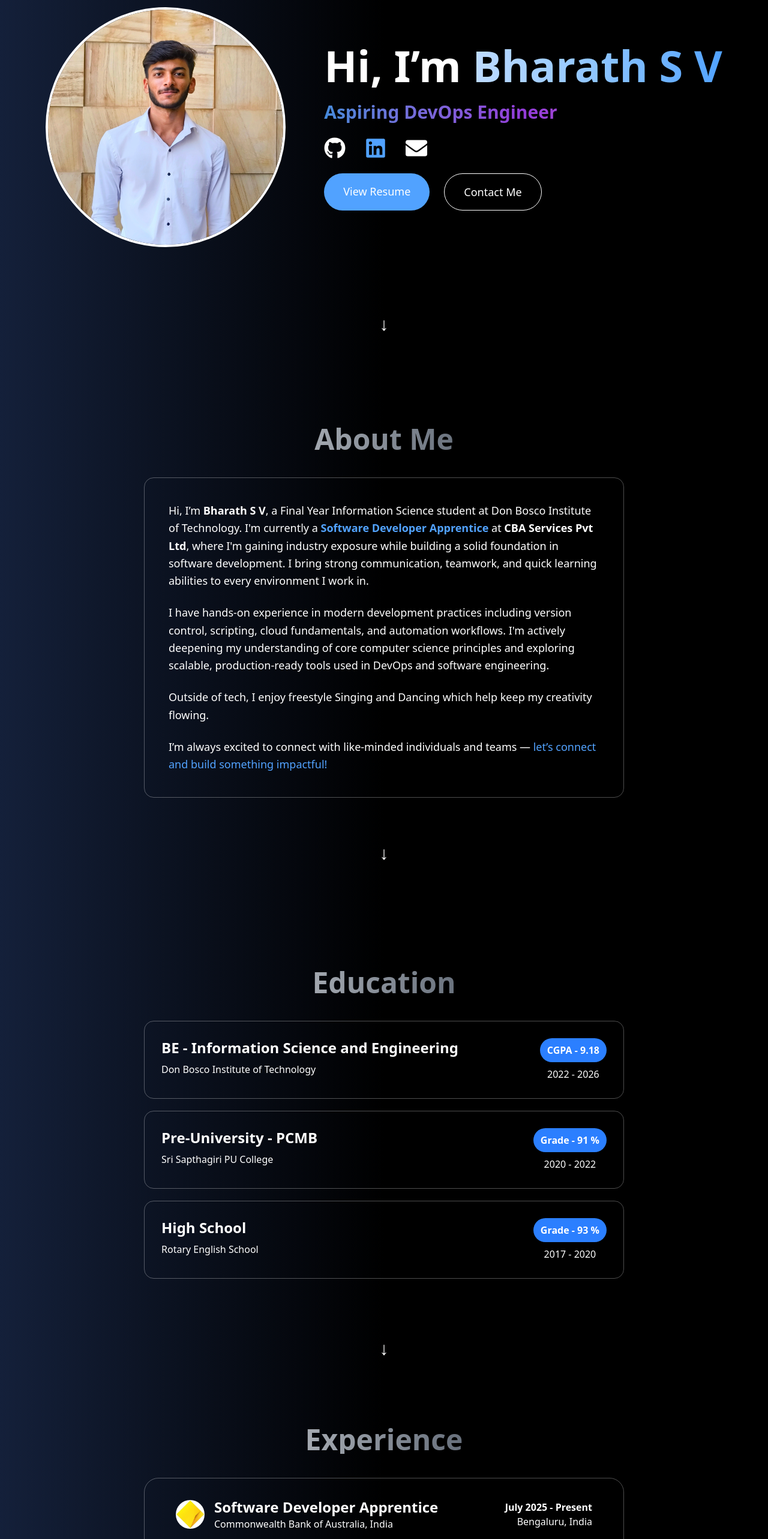
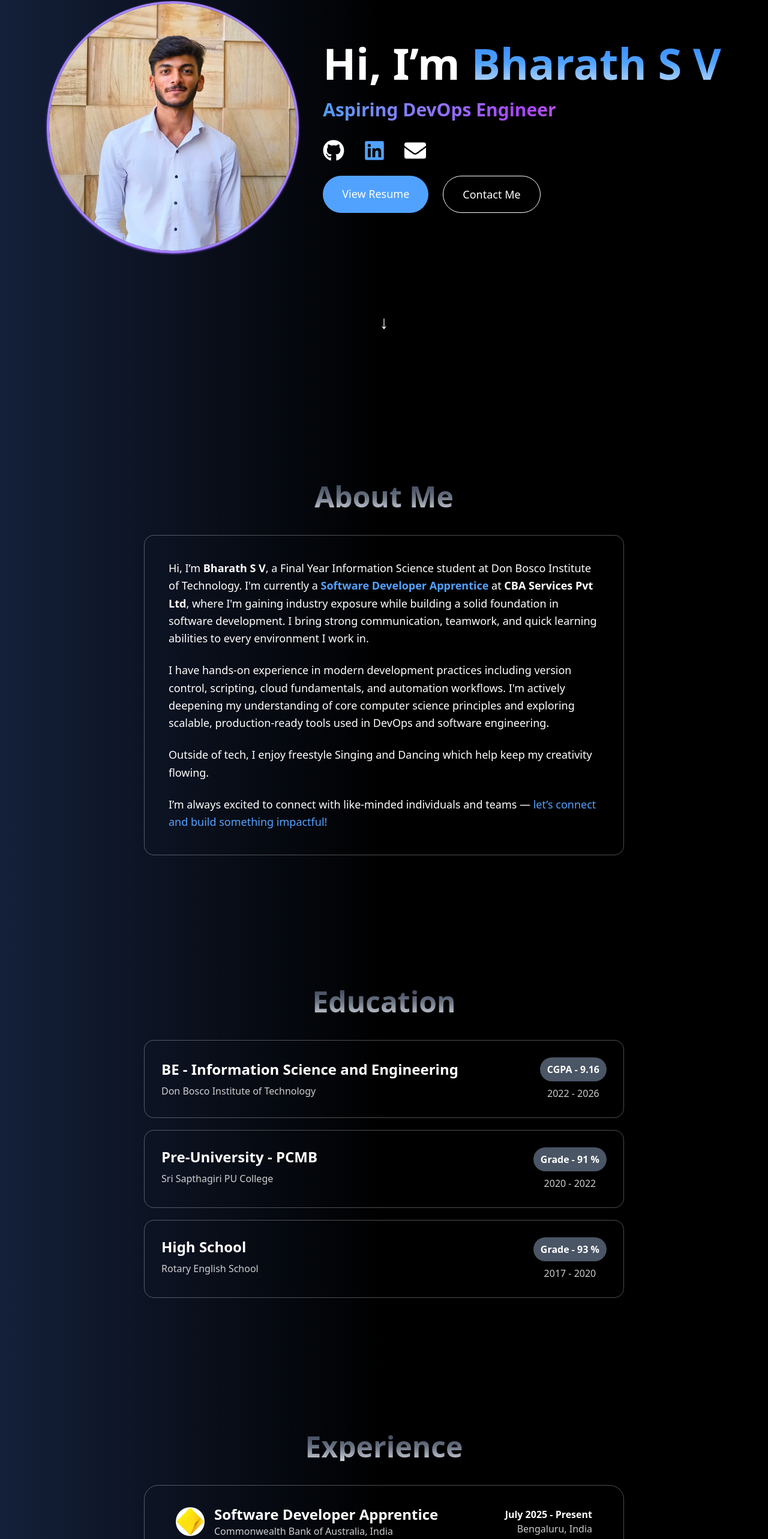
Before and after one commit to Bharath18sv/Portfolio, a React (Vite) app: page / in a window 1280 px wide. Shown: the part 156-2722 px from the top of the page at 60% size. Built offline with nearby package versions, Linux system fonts and the light colour scheme.

Commit message:
Completed Contact page, update all the pages for mobile responsiveness

```diff
--- a/src/App.jsx
+++ b/src/App.jsx
@@ -7,6 +7,7 @@ import Skills from "./pages/Skills";
 import Projects from "./pages/Projects";
 import Contact from "./pages/Contact";
 import Education from "./pages/Education";
+import Footer from "./components/Footer";
 
 function App() {
   return (
@@ -28,11 +29,12 @@ function App() {
         <Skills />
       </section>
       <section id="projects">
-        <Projects />
+        {/* <Projects /> */}
       </section>
       <section id="contact">
         <Contact />
       </section>
+      <Footer />
     </>
   );
 }
--- a/src/components/Header.jsx
+++ b/src/components/Header.jsx
@@ -7,9 +7,9 @@ export default function Header() {
       <header className="fixed top-0 w-full backdrop-blur-lg z-50">
         <nav className="max-w-7xl mx-auto px-4 sm:px-6 lg:px-8 py-4 flex justify-between items-center">
           {/* Navigation Links */}
-          <ul className="flex flex:col sm:flex-row justify-evenly gap-6 text-blue-300 text-lg font-medium w-full pt-1">
+          <ul className="flex flex-wrap flex:col sm:flex-row text-sm justify-evenly gap-6 text-blue-300 md:text-lg font-medium w-full pt-1">
             <li>
-              <a href="/" className="hover:text-white transition">
+              <a href="#home" className="hover:text-white transition">
                 Home
               </a>
             </li>
--- a/src/components/RotatingText.jsx
+++ b/src/components/RotatingText.jsx
@@ -2,8 +2,8 @@ import React, { useState, useEffect } from "react";
 
 function RotatingText() {
   const phrases = [
-    "Final Year Information Science Student",
-    "Software Developer Apprentice",
+    "Information Science Student",
+    "Aspiring Full Stack Developer",
     "Aspiring DevOps Engineer",
   ];
 
@@ -26,7 +26,7 @@ function RotatingText() {
 
   return (
     <h2
-      className={`text-2xl md:text-3xl bg-gradient-to-r from-blue-400 via-purple-500 to-pink-400 bg-clip-text text-transparent font-semibold transition-opacity duration-500 ease-in-out ${
+      className={` text-xl md:text-3xl bg-gradient-to-r from-blue-400 via-purple-500 to-red-400 bg-clip-text text-transparent font-semibold transition-opacity duration-500 ease-in-out ${
         visible ? "opacity-100" : "opacity-0"
       }`}
     >
--- a/src/components/Title.jsx
+++ b/src/components/Title.jsx
@@ -3,7 +3,7 @@ import React from 'react'
 function Title({title}) {
   return (
     <div>
-      <h2 className="bg-gradient-to-r from-white to-gray-800 bg-clip-text text-transparent text-4xl md:text-5xl font-bold text-center relative">
+      <h2 className="m-10 bg-gradient-to-t from-gray-300 via-gray-500 to-gray-700 bg-clip-text text-transparent text-4xl md:text-5xl font-bold text-center relative">
         {title}
       </h2>
     </div>
--- a/src/pages/AboutMe.jsx
+++ b/src/pages/AboutMe.jsx
@@ -3,13 +3,13 @@ import Title from "../components/Title";
 
 function AboutMe() {
   return (
-    <section className=" py-16 px-4 md:px-20 m-20 -mb-10" id="about">
-      <div className="max-w-5xl mx-auto space-y-10">
+    <section id="about" className="">
+      <div className="md:py-10 md:m-20">
         {/* Heading */}
         <Title title="About Me" />
 
         {/* Paragraphs */}
-        <div className="space-y-6 text-lg leading-relaxed text-white border border-white/30 hover:border-white transform transition duration-300 hover:scale-102 mx-20 p-10 rounded-2xl">
+        <div className="flex flex-col space-y-6 text-lg leading-relaxed text-white border border-white/30 hover:border-white transform transition duration-300 hover:scale-102 m-5 md:mx-40 p-10 rounded-2xl">
           <p>
             Hi, I’m <strong>Bharath S V</strong>, a Final Year Information
             Science student at Don Bosco Institute of Technology. I'm currently
@@ -44,7 +44,9 @@ function AboutMe() {
             </span>
           </p>
         </div>
-        <div className="flex justify-center mt-20">
+
+        {/* scroll down */}
+        {/* <div className="flex justify-center mt-20">
           <a
             href="#education"
             aria-label="Scroll Down"
@@ -52,7 +54,7 @@ function AboutMe() {
           >
             ↓
           </a>
-        </div>
+        </div> */}
       </div>
     </section>
   );
--- a/src/pages/Education.jsx
+++ b/src/pages/Education.jsx
@@ -4,63 +4,72 @@ import Title from "../components/Title";
 function Education() {
   return (
     <section id="education">
-      <div className="py-16 px-4 md:px-20 m-20">
+      <div className="md:py-10 px-3 md:px-20 md:m-20">
         <Title title="Education" />
 
         {/* Engineering */}
-        <div className="border border-white/30 hover:border-white hover:scale-102 transform transition duration-300 rounded-2xl text-white mx-20 p-7 mt-10">
-          <div className="flex flex-col md:flex-row justify-between">
-            <div>
-              <h1 className="text-2xl font-bold">
+        <div className="border border-white/30 hover:border-white hover:scale-102 transform transition duration-300 rounded-2xl text-white md:mx-20 p-4 md:p-7 ">
+          <div className="flex flex-col md:flex-row md:justify-between items-center gap-2">
+            {/* course and institution */}
+            <div className="flex flex-col flex-wrap md:items-start items-center">
+              <h1 className="text-xl text-center md:text-2xl font-bold">
                 BE - Information Science and Engineering
               </h1>
-              <p className="mt-2">Don Bosco Institute of Technology</p>
+              <p className="md:mt-2 text-white/80">
+                Don Bosco Institute of Technology
+              </p>
             </div>
 
+            {/* marks and duration */}
             <div className="flex flex-col items-center">
-              <span className=" px-3 py-2 font-bold rounded-3xl bg-blue-500 hover:bg-blue-600 transform transition duration-300 outline-none">
-                CGPA - 9.18
+              <span className=" px-3 md:py-2 font-bold rounded-3xl bg-gray-600 hover:bg-blue-400 transform transition duration-300 outline-none">
+                CGPA - 9.16
               </span>
-              <span className="mt-2">2022 - 2026</span>
+              <span className="mt-2 text-white/80">2022 - 2026</span>
             </div>
           </div>
         </div>
 
         {/* PUC */}
-        <div className="border border-white/30 hover:border-white hover:scale-102 transform transition duration-300 rounded-2xl text-white mx-20 p-7 mt-5">
-          <div className="flex flex-col md:flex-row justify-between">
-            <div>
-              <h1 className="text-2xl font-bold">Pre-University - PCMB</h1>
-              <p className="mt-2">Sri Sapthagiri PU College</p>
+        <div className="border border-white/30 hover:border-white hover:scale-102 transform transition duration-300 rounded-2xl text-white md:mx-20 p-4 md:p-7 mt-5">
+          <div className="flex flex-col md:flex-row justify-between gap-2">
+            <div className="flex flex-col md:items-start items-center">
+              <h1 className="text-xl md:text-2xl font-bold">
+                Pre-University - PCMB
+              </h1>
+              <p className="md:mt-2 text-white/80">
+                Sri Sapthagiri PU College
+              </p>
             </div>
 
             <div className="flex flex-col items-center">
-              <span className=" px-3 py-2 font-bold rounded-3xl bg-blue-500  hover:bg-blue-600 outline-none">
+              <span className=" px-3 md:py-2 font-bold rounded-3xl bg-gray-600  hover:bg-blue-400 outline-none">
                 Grade - 91 %
               </span>
-              <span className="mt-2">2020 - 2022</span>
+              <span className="mt-2 text-white/80">2020 - 2022</span>
             </div>
           </div>
         </div>
 
         {/* High School */}
-        <div className="border border-white/30 hover:border-white hover:scale-102 transform transition duration-300 rounded-2xl text-white mx-20 p-7 mt-5">
-          <div className="flex flex-col md:flex-row justify-between">
-            <div>
-              <h1 className="text-2xl font-bold">High School</h1>
-              <p className="mt-2">Rotary English School</p>
+        <div className="border border-white/30 hover:border-white hover:scale-102 transform transition duration-300 rounded-2xl text-white md:mx-20 p-4 md:p-7 mt-5">
+          <div className="flex flex-col md:flex-row justify-between gap-2">
+            <div className="flex flex-col flex-wrap md:items-start items-center">
+              <h1 className="text-xl md:text-2xl font-bold">High School</h1>
+              <p className="md:mt-2 text-white/80">Rotary English School</p>
             </div>
 
             <div className="flex flex-col items-center">
-              <span className=" px-3 py-2 font-bold rounded-3xl bg-blue-500 hover:bg-blue-600 outline-none">
+              <span className=" px-3 md:py-2 font-bold rounded-3xl bg-gray-600 hover:bg-blue-400 outline-none">
                 Grade - 93 %
               </span>
-              <span className="mt-2">2017 - 2020</span>
+              <span className="mt-2 text-white/80">2017 - 2020</span>
             </div>
           </div>
         </div>
       </div>
-      <div className="-mt-10 flex justify-center">
+
+      {/* <div className="-mt-10 flex justify-center">
         <a
           href="#experience"
           aria-label="Scroll Down"
@@ -68,7 +77,7 @@ function Education() {
         >
           ↓
         </a>
-      </div>
+      </div> */}
     </section>
   );
 }
--- a/src/pages/Experience.jsx
+++ b/src/pages/Experience.jsx
@@ -3,17 +3,18 @@ import Title from "../components/Title";
 
 function Experience() {
   return (
-    <section className="-mt-10"id="experience">
-      <div className="py-16 px-4 md:px-20 m-20">
+    <section id="experience">
+      <div className="py-16 px-4 md:px-20 md:m-20">
         <Title title="Experience" />
+
         {/* CBA */}
-        <div className="border border-white/30 hover:border-white text-white mx-20 mt-10 px-7 py-2 transition duration-300 transform hover:scale-102 rounded-3xl">
+        <div className="border border-white/30 hover:border-white text-white md:mx-20 md:px-7 py-2 transition duration-300 transform hover:scale-102 rounded-3xl">
           {/* Top Section */}
-          <div className="flex flex-col sm:flex-row sm:items-center sm:justify-between p-6">
-            {/* Image role and company*/}
-            <div className="flex items-start sm:items-center gap-4">
+          <div className="flex flex-col sm:flex-row sm:items-center sm:justify-between p-6 gap-2">
+            {/* Image, role and company*/}
+            <div className="flex justify-center items-start sm:items-center gap-4">
               {/* image */}
-              <span className="relative flex shrink-0 rounded-full overflow-hidden h-12 w-12">
+              <span className="relative flex shrink-0 rounded-full overflow-hidden h-8 w-8 md:h-12 md:w-12 ">
                 <img
                   className="aspect-square h-full w-full object-cover"
                   src="cba.png"
@@ -22,24 +23,24 @@ function Experience() {
               </span>
               {/* Role and Company */}
               <div>
-                <h1 className="font-bold text-2xl">
+                <h1 className="font-bold text-xl md:text-2xl">
                   Software Developer Apprentice
                 </h1>
-                <p className="text-base">
+                <p className="text-left text-white/80">
                   Commonwealth Bank of Australia, India
                 </p>
               </div>
             </div>
 
             {/* Duration and Location */}
-            <div className="text-left sm:text-right">
-              <p className="font-bold">July 2025 - Present</p>
-              <p>Bengaluru, India</p>
+            <div className="text-center sm:text-right">
+              <p className="md:font-bold">July 2025 - Present</p>
+              <p className="text-white/80">Bengaluru, India</p>
             </div>
           </div>
 
           {/* Description List */}
-          <div className="px-6 pb-4">
+          <div className="px-3 md:px-6 pb-4">
             <ul className="list-disc pl-8 space-y-2 text-sm sm:text-base">
               <li>
                 I am currently undergoing a hands-on apprenticeship focused on
@@ -63,13 +64,13 @@ function Experience() {
         </div>
 
         {/* Devops */}
-        <div className="border border-white/30 hover:border-white text-white mx-20 mt-5 px-7 py-2 transition transform hover:scale-102 duration-300 rounded-3xl">
+        <div className="border border-white/30 hover:border-white text-white md:mx-20 mt-5 md:px-7 py-2 transition transform hover:scale-102 duration-300 rounded-3xl">
           {/* Top Section */}
-          <div className="flex flex-col sm:flex-row sm:items-center sm:justify-between p-6">
+          <div className="flex flex-col sm:flex-row sm:items-center sm:justify-between p-6 gap-2">
             {/* Image role and company*/}
-            <div className="flex items-start sm:items-center gap-4">
+            <div className="flex justify-center items-start sm:items-center gap-4">
               {/* image */}
-              <span className="relative flex shrink-0 rounded-full overflow-hidden h-12 w-12">
+              <span className="relative flex shrink-0 rounded-full overflow-hidden w-8 h-8 md:h-12 md:w-12">
                 <img
                   className="aspect-square h-full w-full object-cover"
                   src="elevateLabs.png"
@@ -78,14 +79,14 @@ function Experience() {
               </span>
               {/* Role and Company */}
               <div>
-                <h1 className="font-bold text-2xl">DevOps Intern</h1>
-                <p className="text-base">Elevate Labs</p>
+                <h1 className="font-bold text-xl md:text-2xl">DevOps Intern</h1>
+                <p className="text-left">Elevate Labs</p>
               </div>
             </div>
 
             {/* Duration and Location */}
-            <div className="text-left sm:text-right">
-              <p className="font-bold">May 2025 - June 2025</p>
+            <div className="text-center sm:text-right">
+              <p className="md:font-bold">May 2025 - June 2025</p>
               <p>Bengaluru, India</p>
             </div>
           </div>
@@ -116,13 +117,13 @@ function Experience() {
         </div>
 
         {/* SIC */}
-        <div className="border border-white/30 hover:border-white text-white mx-20 mt-5 px-7 py-2 transition transform hover:scale-102 duration-300 rounded-3xl">
+        <div className="border border-white/30 hover:border-white text-white md:mx-20 mt-5 md:px-7 py-2 transition transform hover:scale-102 duration-300 rounded-3xl">
           {/* Top Section */}
-          <div className="flex flex-col sm:flex-row sm:items-center sm:justify-between p-6">
+          <div className="flex flex-col  sm:flex-row sm:items-center sm:justify-between p-6 gap-2">
             {/* Image role and company*/}
-            <div className="flex items-start sm:items-center gap-4">
+            <div className="flex justify-center items-start sm:items-center gap-4">
               {/* image */}
-              <span className="relative flex shrink-0 rounded-full overflow-hidden h-12 w-12">
+              <span className="relative flex shrink-0 rounded-full overflow-hidden h-8 w-8 md:h-12 md:w-12">
                 <img
                   className="aspect-square h-full w-full object-cover"
                   src="sic.png"
@@ -131,14 +132,18 @@ function Experience() {
               </span>
               {/* Role and Company */}
               <div>
-                <h1 className="font-bold text-2xl">Trainee - Python & IoT</h1>
-                <p className="text-base">Samsung Innovation Campus</p>
+                <h1 className="font-bold text-xl md:text-2xl">
+                  Trainee - Python & IoT
+                </h1>
+                <p className="text-center md:text-left">
+                  Samsung Innovation Campus
+                </p>
               </div>
             </div>
 
             {/* Duration and Location */}
-            <div className="text-left sm:text-right">
-              <p className="font-bold">Sept 2024 - Feb 2025</p>
+            <div className="text-center sm:text-right">
+              <p className="md:font-bold">Sept 2024 - Feb 2025</p>
               <p>Bengaluru, India</p>
             </div>
           </div>
@@ -168,13 +173,13 @@ function Experience() {
         </div>
 
         {/* Web dev */}
-        <div className="border border-white/30 hover:border-white text-white mx-20 mt-5 px-7 py-2 transition transform hover:scale-102 duration-300 rounded-3xl">
+        <div className="border border-white/30 hover:border-white text-white md:mx-20 mt-5 md:px-7 py-2 transition transform hover:scale-102 duration-300 rounded-3xl">
           {/* Top Section */}
-          <div className="flex flex-col sm:flex-row sm:items-center sm:justify-between p-6">
+          <div className="flex flex-col sm:flex-row sm:items-center sm:justify-between p-6 gap-2">
             {/* Image role and company*/}
-            <div className="flex items-start sm:items-center gap-4">
+            <div className="flex justify-center items-start sm:items-center gap-4">
               {/* image */}
-              <span className="relative flex shrink-0 rounded-full overflow-hidden h-12 w-12">
+              <span className="relative flex shrink-0 rounded-full overflow-hidden h-8 w-8 md:h-12 md:w-12">
                 <img
                   className="aspect-square h-full w-full object-cover"
                   src="varcons.png"
@@ -183,14 +188,16 @@ function Experience() {
               </span>
               {/* Role and Company */}
               <div>
-                <h1 className="font-bold text-2xl">Web Developer Intern</h1>
-                <p className="text-base">Varcons Technologies</p>
+                <h1 className="font-bold text-xl md:text-2xl">
+                  Web Developer Intern
+                </h1>
+                <p className="text-left">Varcons Technologies</p>
               </div>
             </div>
 
             {/* Duration and Location */}
-            <div className="text-left sm:text-right">
-              <p className="font-bold">May 2024 - June 2024</p>
+            <div className="text-center sm:text-right ">
+              <p className="md:font-bold">May 2024 - June 2024</p>
               <p>Bengaluru, India</p>
             </div>
           </div>
@@ -216,7 +223,8 @@ function Experience() {
             </ul>
           </div>
         </div>
-        <div className="flex justify-center mt-20">
+        {/* scroll down */}
+        {/* <div className="flex justify-center mt-20">
           <a
             href="#skills"
             aria-label="Scroll Down"
@@ -224,7 +232,7 @@ function Experience() {
           >
             ↓
           </a>
-        </div>
+        </div> */}
       </div>
     </section>
   );
--- a/src/pages/Home.jsx
+++ b/src/pages/Home.jsx
@@ -1,4 +1,3 @@
-import React from "react";
 import { FaGithub, FaLinkedin, FaEnvelope } from "react-icons/fa";
 import RotatingText from "../components/RotatingText";
 import Arrow from "../components/Arrow";
@@ -7,28 +6,31 @@ function Home() {
   return (
     <section
       id="home"
-      className="overflow-hidden min-h-screen flex items-center justify-center px-6 py-16 pt-0 -mb-20"
+      className="overflow-hidden min-h-screen flex items-center justify-center px-6 py-16 pt-0"
     >
       {/* Flex Row: Profile Picture + Text Content */}
-      <div className="flex flex-col md:flex-row items-center gap-16">
+      <div className="flex flex-col md:flex-row items-center gap-10">
         {/* Profile Picture */}
         <img
           src="/ProfilePic.jpeg"
           alt="Bharath"
-          className="w-[400px] h-[400px] aspect-square object-cover rounded-full border-[4px] border-white shadow-blue-400 transition-transform duration-300 ease-in-out cursor-pointer hover:shadow-lg hover:scale-105"
+          className="md:w-105 md:h-105 aspect-square object-cover rounded-full shadow-violet-500 shadow-sm border-4 border-violet-400 transition-transform duration-300 ease-in-out cursor-pointer hover:shadow-lg hover:scale-105
+          w-70 h-70 mt-25 md:mt-0"
         />
 
         {/* Name + Info */}
         <div className="text-center md:text-left space-y-6">
           <h1 className="text-4xl md:text-6xl lg:text-7xl font-extrabold text-white">
             Hi, I’m{" "}
-            <span className="bg-gradient-to-r from-blue-200 via-blue-300 to-blue-400 bg-clip-text text-transparent">Bharath S V</span>
+            <span className="bg-gradient-to-t from-blue-100 via-blue-400 to-blue-500 bg-clip-text text-transparent">
+              Bharath S V
+            </span>
           </h1>
 
           <RotatingText />
 
           {/* Social Links */}
-          <div className="flex justify-center md:justify-start gap-8 mt-4 text-4xl">
+          <div className="flex justify-center md:justify-start gap-8 mt-8 text-4xl">
             <a
               href="https://github.com/Bharath18sv"
               target="_blank"
@@ -54,32 +56,40 @@ function Home() {
           </div>
 
           {/* Buttons */}
-          <div className="flex flex-col sm:flex-row gap-6 mt-6">
+          <div className="flex flex-col sm:flex-row gap-6 mt-6 mx-8 md:mx-0">
             {/* View Resume button */}
             <a
-              href="/resume.pdf" // or your external link
-              target="_blank"
-              rel="noopener noreferrer"
-              className="bg-blue-400 px-8 py-4 rounded-4xl text-white text-lg hover:bg-blue-500 transform hover:scale-110 transition duration-300 ease-in-out cursor-pointer text-center"
+              href="/resume.pdf"
+              className=" md:px-8 md:py-4 py-2 rounded-4xl text-white text-lg bg-blue-400 hover:bg-blue-500 transform hover:scale-110 transition duration-300 ease-in-out cursor-pointer text-center"
             >
               View Resume
             </a>
+            {/* <a
+              href="/resume.pdf"
+              target="_blank"
+              rel="noopener noreferrer"
+              className="bg-blue-400 md:px-8 py-4 rounded-4xl text-white text-lg hover:bg-blue-500 transform hover:scale-110 transition duration-300 ease-in-out cursor-pointer text-center"
+            >
+              View Resume
+            </a> */}
 
             {/* Contact Me button */}
             <a
-              href="/#contact" // your contact page route
-              className="bg-transparent border border-white px-8 py-4 rounded-4xl text-white text-lg hover:bg-white transform hover:scale-110 hover:text-black transition duration-300 ease-in-out cursor-pointer text-center"
+              href="/#contact"
+              className="bg-transparent border border-white md:px-8 md:py-4 py-2 rounded-4xl text-white text-lg hover:bg-white/80 transform hover:scale-110 hover:text-black transition duration-300 ease-in-out cursor-pointer text-center"
             >
               Contact Me
             </a>
           </div>
         </div>
       </div>
+
+      {/* scroll down */}
       <div className="absolute bottom-20 flex justify-center">
         <a
           href="#about"
           aria-label="Scroll Down"
-          className="animate-bounce text-white text-3xl hover:text-blue-400 transition cursor-pointer"
+          className="hidden md:block animate-bounce text-white text-3xl hover:text-blue-400 transition cursor-pointer"
         >
           ↓
         </a>
```
Also changed, not shown: src/components/Footer.jsx (added, +12 -0 lines), src/pages/Contact.jsx (+68 -15 lines), src/pages/Skills.jsx (+11 -35 lines).
